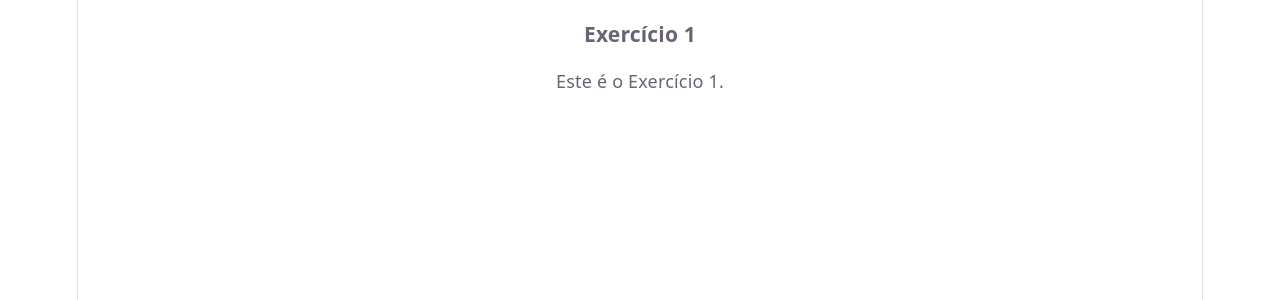
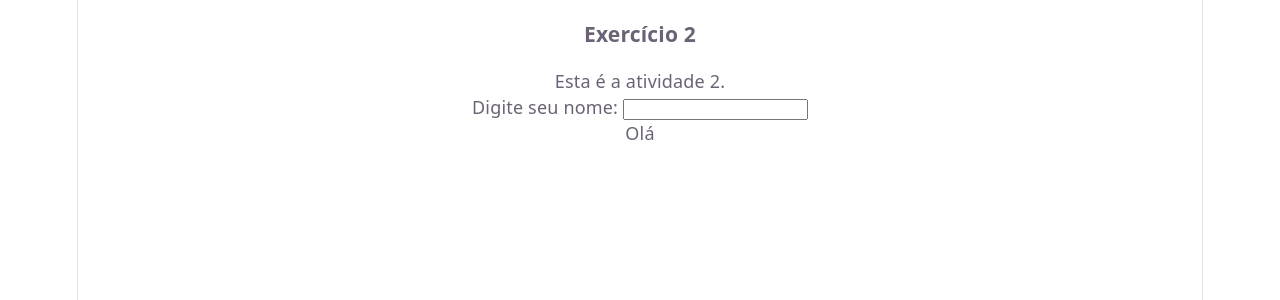
Before and after one commit to GustavoLVL/PROJETO-REACT-GUGU, a React (Vite) app in the folder my-app/: page / in a window 1280 px wide. Shown: the top 300 px of the page. Built offline with nearby package versions, Linux system fonts and the light colour scheme.

Commit message:
Gustavo111103

```diff
--- a/my-app/src/App.jsx
+++ b/my-app/src/App.jsx
@@ -1,13 +1,13 @@
-
-import { useState } from 'react'
 import './App.css'
 import Atividade1 from './Atividades/atividade1'
 import Atividade2 from './Atividades/atividade2'
+
 function App() {
   return (
     <>
       <div>
-          <Atividade2/>
+
+        <Atividade2 />
       </div>
     </>
   )
--- a/my-app/src/Atividades/atividade2.jsx
+++ b/my-app/src/Atividades/atividade2.jsx
@@ -1,10 +1,22 @@
-import React from 'react';
+import React, { useState } from 'react';
 
 function Atividade2() {
+  const [nome, setNome] = useState('');
+
   return (
     <div>
-      <h3>Exercício 1</h3>
-      <p>Este é o Exercício 1.</p>
+      <h3>Exercício 2</h3>
+      <p>Esta é a atividade 2.</p>
+
+      <label>Digite seu nome: </label>
+      <input
+        type="text"
+        value={nome}
+        onChange={(e) => setNome(e.target.value)}
+      />
+
+      {}
+      <p>Olá {nome}</p>
     </div>
   );
 }
```
Also changed, not shown: my-app/src/Atividades/atividade3.jsx (added).
